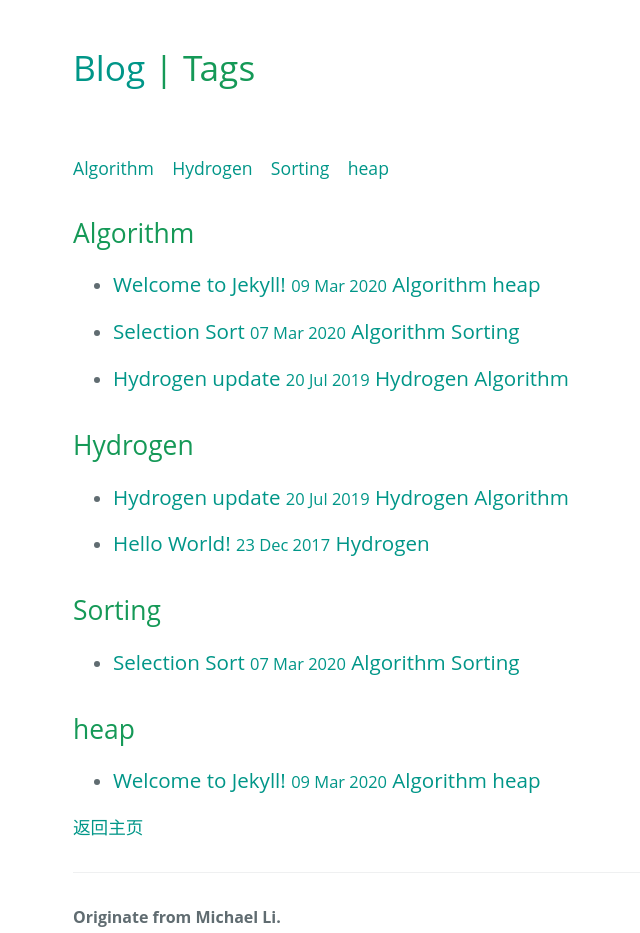
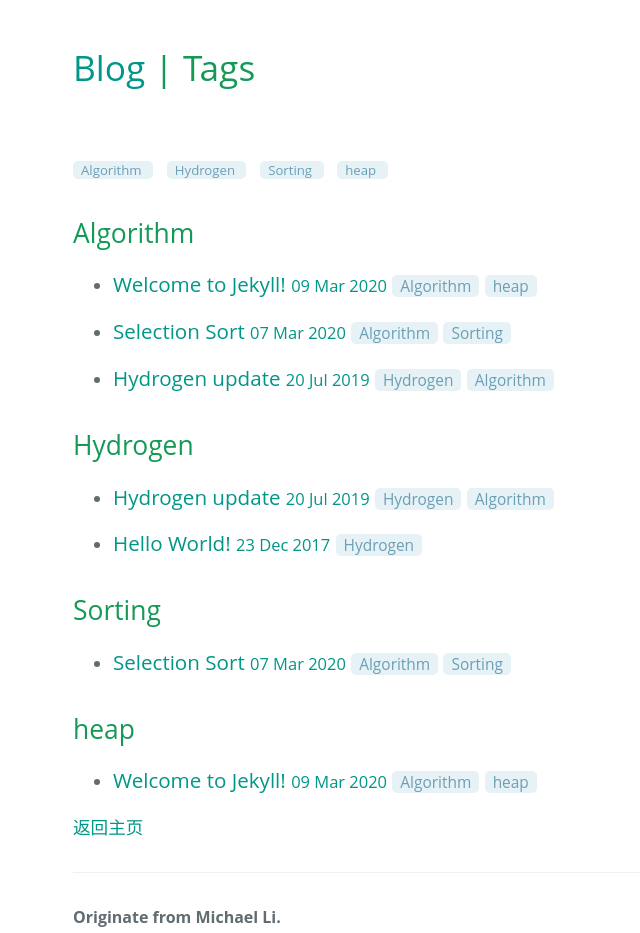
Before and after one commit to zl323/zl323.github.io, a Jekyll site: the page built from pages/Algorithms.md, in a window 1280 px wide and 1354 px high. Shown: the part 353-1286 px from the top of the window, without its empty margins (151-791 px from the left). Built offline with Jekyll 4.4.1, drawn with Linux system fonts in a browser that asks for light colours; some web fonts are replaced.

Commit message:
add tag mark

```diff
--- a/_sass/hydrogen-blog.scss
+++ b/_sass/hydrogen-blog.scss
@@ -444,3 +444,11 @@ a {
   } // social-icons
 
 }
+
+.codinfox-tag-mark{
+    font-size: 75%;
+    padding: 0 .5rem 0 .5rem;
+    border-radius: 5px;
+    background: #e7f2f7;
+    color: #6a9fb5;
+}
```
